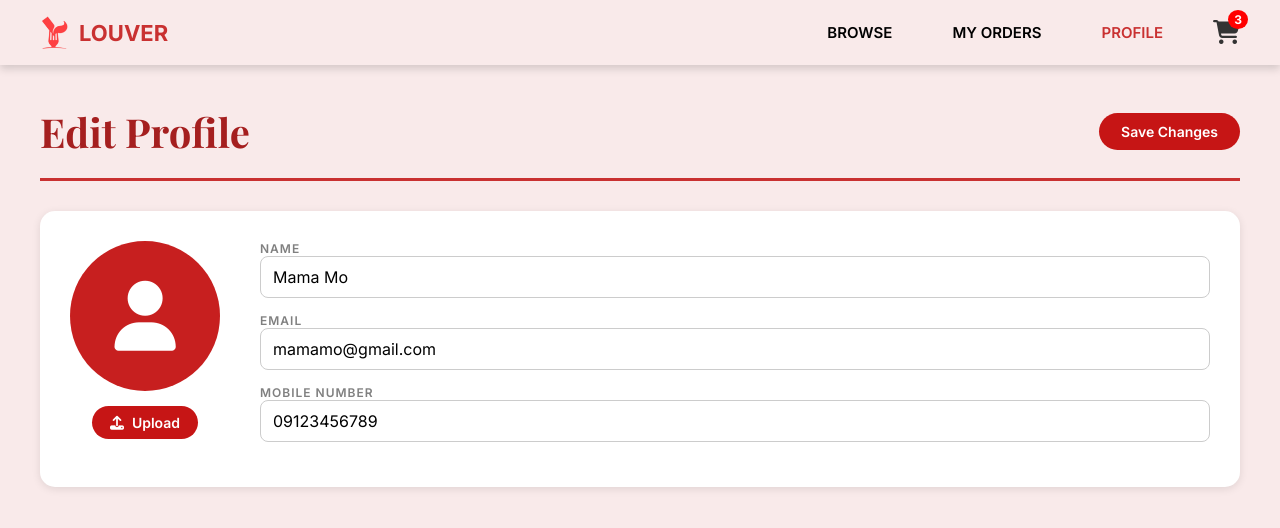
After one commit to jasminerollon/Louver-FinalProject, a PHP site: page /html/edit-account.html in a window 1280 px wide. The commit adds this page. Shown: the top 528 px of the page. Run offline with PHP 8.4, Linux system fonts and the light colour scheme.

Commit message:
home useroverview, edit profile, and change password

```diff
--- /dev/null
+++ b/css/home-user.css
@@ -0,0 +1,248 @@
+* {
+    margin: 0;
+    padding: 0;
+    box-sizing: border-box;
+    font-family: 'Inter', sans-serif;
+}
+
+body {
+    background: #f9eaea;
+}
+
+.navbar {
+    display: flex;
+    justify-content: space-between;
+    align-items: center;
+    padding: 15px 40px;
+    background: #f9eaea;
+    box-shadow: 0 4px 8px rgba(0, 0, 0, 0.15);
+}
+
+.navbar-right {
+    display: flex;
+    align-items: center;
+    gap: 30px;
+}
+
+.navbar-right nav {
+    display: flex;
+    gap: 20px;
+}
+
+.navbar .logo {
+    font-weight: 700;
+    color: #c93131;
+    font-size: 22px;
+    display: flex;
+    align-items: center;
+    gap: 10px;
+    font-family: 'Playfair Display', serif;
+}
+
+.navbar nav a {
+    margin: 0 20px;
+    text-decoration: none;
+    color: black;
+    font-weight: 600;
+    font-size: 15px;
+    transition: 0.2s ease-in-out;
+}
+
+.navbar nav a:hover {
+    color: #a51f1f;
+}
+
+.navbar nav a.active {
+    color: #c93131;
+}
+
+.cart {
+    position: relative;
+    font-size: 24px;
+    color: #333;
+    cursor: pointer;
+}
+
+.cart-count {
+    position: absolute;
+    top: -8px;
+    right: -8px;
+    background-color: red;
+    color: #fff;
+    font-size: 12px;
+    font-weight: bold;
+    padding: 2px 6px;
+    border-radius: 50%;
+}
+
+
+.container {
+    padding: 40px;
+}
+
+.top-row {
+    display: flex;
+    justify-content: space-between;
+    align-items: center;
+}
+
+h1 {
+    color: #a51f1f;
+    font-size: 40px;
+    margin: 0;
+    font-family: 'Playfair Display', serif;
+}
+
+.buttons {
+    display: flex;
+    gap: 15px;
+}
+
+.buttons button {
+    background: #c61515;
+    border: none;
+    padding: 10px 22px;
+    color: white;
+    border-radius: 20px;
+    font-weight: 600;
+    cursor: pointer;
+    font-size: 14px;
+    transition: 0.2s;
+}
+
+.buttons button:hover {
+    background: #a51313;
+}
+
+.divider {
+    width: 100%;
+    height: 3px;
+    background: #c93131;
+    margin: 20px 0 30px 0;
+}
+
+.profile-card {
+    background: #fff;
+    border-radius: 15px;
+    padding: 30px;
+    display: flex;
+    align-items: center;
+    gap: 40px;
+    box-shadow: 0 2px 8px rgba(0, 0, 0, 0.1);
+}
+
+.profile-icon {
+    width: 150px;
+    height: 150px;
+    background: #c71f1f;
+    border-radius: 50%;
+    display: flex;
+    align-items: center;
+    justify-content: center;
+    overflow: hidden;
+}
+
+.profile-icon img {
+    width: 100%;
+    height: 100%;
+    object-fit: cover;
+}
+
+.info label {
+    color: gray;
+    font-size: 12px;
+    font-weight: 600;
+    letter-spacing: 1px;
+}
+
+.info p {
+    margin-top: 0;
+    font-size: 20px;
+    font-weight: 600;
+    color: #a51f1f;
+}
+.edit-profile {
+    display: flex;
+    align-items: flex-start;
+    gap: 40px;
+    flex-wrap: wrap;
+}
+
+.profile-picture-wrapper {
+    display: flex;
+    flex-direction: column;
+    align-items: center;
+    gap: 15px;
+}
+
+.profile-icon {
+    width: 150px;
+    height: 150px;
+    background: #c71f1f;
+    border-radius: 50%;
+    display: flex;
+    align-items: center;
+    justify-content: center;
+    font-size: 70px;
+    color: #fff;
+    overflow: hidden;
+}
+
+.profile-icon img {
+    width: 100%;
+    height: 100%;
+    object-fit: cover;
+    display: block;
+}
+
+.upload-btn {
+    background: #c61515;
+    border: none;
+    padding: 8px 18px;
+    color: white;
+    border-radius: 20px;
+    font-weight: 600;
+    cursor: pointer;
+    font-size: 14px;
+    display: flex;
+    align-items: center;
+    gap: 8px;
+    transition: 0.2s;
+}
+
+.upload-btn:hover {
+    background: #a51313;
+}
+
+.upload-btn input[type="file"] {
+    display: none;
+}
+
+.edit-profile .info {
+    flex: 1;
+    display: flex;
+    flex-direction: column;
+}
+
+.edit-profile .info input {
+    width: 100%;
+    padding: 10px 12px;
+    margin-bottom: 15px;
+    border-radius: 8px;
+    border: 1px solid #ccc;
+    font-size: 16px;
+}
+
+.reset-password .info {
+    display: flex;
+    flex-direction: column;
+}
+
+.reset-password .info input {
+    width: 100%;
+    padding: 10px 12px;
+    margin-bottom: 15px;
+    border-radius: 8px;
+    border: 1px solid #ccc;
+    font-size: 16px;
+}
--- /dev/null
+++ b/html/edit-account.html
@@ -0,0 +1,74 @@
+<!DOCTYPE html>
+<html lang="en">
+<head>
+<meta charset="UTF-8" />
+<meta name="viewport" content="width=device-width, initial-scale=1.0" />
+<title>Edit Profile</title>
+
+<link href="https://fonts.googleapis.com/css2?family=Inter:wght@300;400;500;600;700&family=Playfair+Display:wght@600;700&display=swap" rel="stylesheet">
+<link rel="stylesheet" href="https://cdnjs.cloudflare.com/ajax/libs/font-awesome/6.4.0/css/all.min.css">
+
+<link rel="stylesheet" href="../css/home-user.css">
+</head>
+<body>
+
+<div class="navbar">
+    <div class="logo">
+        <img src="../assets/pictures/logo.png" alt="Louver Logo" style="height:35px; width:auto;" />
+        <span>LOUVER</span>
+    </div>
+
+    <div class="navbar-right">
+        <nav>
+            <a href="#">BROWSE</a>
+            <a href="#">MY ORDERS</a>
+            <a href="account.html" class="active">PROFILE</a>
+        </nav>
+        <div class="cart">
+            <i class="fas fa-shopping-cart"></i>
+            <span class="cart-count">3</span>
+        </div>
+    </div>
+</div>
+
+<div class="container">
+    <div class="top-row">
+        <h1>Edit Profile</h1>
+        <div class="buttons">
+            <button id="save-changes">Save Changes</button>
+        </div>
+    </div>
+
+    <div class="divider"></div>
+
+    <div class="profile-card edit-profile">
+    <div class="profile-picture-wrapper">
+    <div class="profile-icon" id="profile-icon">
+        <i class="fas fa-user"></i>
+    </div>
+
+    <button class="upload-btn" id="upload-btn">
+        <i class="fas fa-upload"></i> Upload
+    </button>
+
+    <input type="file" id="upload-input" style="display: none;" accept="image/*">
+</div>
+
+
+    <div class="info">
+        <label for="name">NAME</label>
+        <input type="text" id="name" value="Mama Mo">
+
+        <label for="email">EMAIL</label>
+        <input type="email" id="email" value="mamamo@gmail.com">
+
+        <label for="phone">MOBILE NUMBER</label>
+        <input type="text" id="phone" value="09123456789">
+    </div>
+</div>
+
+</div>
+
+<script src="../js/script.js"></script>
+</body>
+</html>
--- a/js/script.js
+++ b/js/script.js
@@ -91,3 +91,22 @@ document.addEventListener('DOMContentLoaded', function() {
         });
     });
 });
+
+const uploadBtn = document.getElementById("upload-btn");
+const uploadInput = document.getElementById("upload-input");
+const profileIcon = document.getElementById("profile-icon");
+
+uploadBtn.addEventListener("click", () => {
+    uploadInput.click();
+});
+
+uploadInput.addEventListener("change", (e) => {
+    const file = e.target.files[0];
+    if (file) {
+        const img = document.createElement("img");
+        img.src = URL.createObjectURL(file);
+
+        profileIcon.innerHTML = "";
+        profileIcon.appendChild(img);
+    }
+});
```
Also changed, not shown: html/account.html (added, +76 -0 lines), html/reset-password.html (added, +65 -0 lines), assets/pictures/chef.png (added), assets/pictures/logo.png (added), css/style.css (line endings or trailing spaces).
